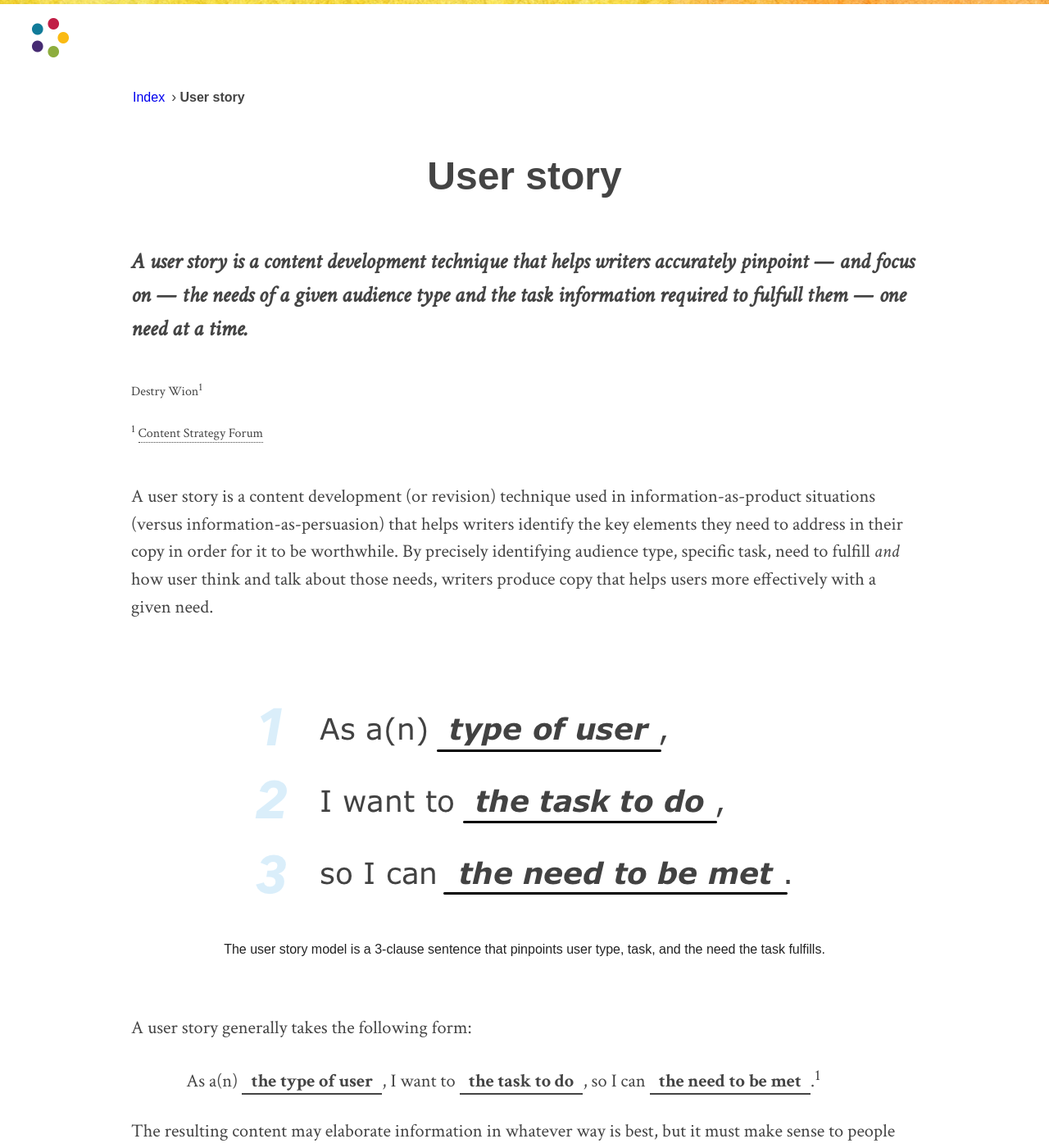
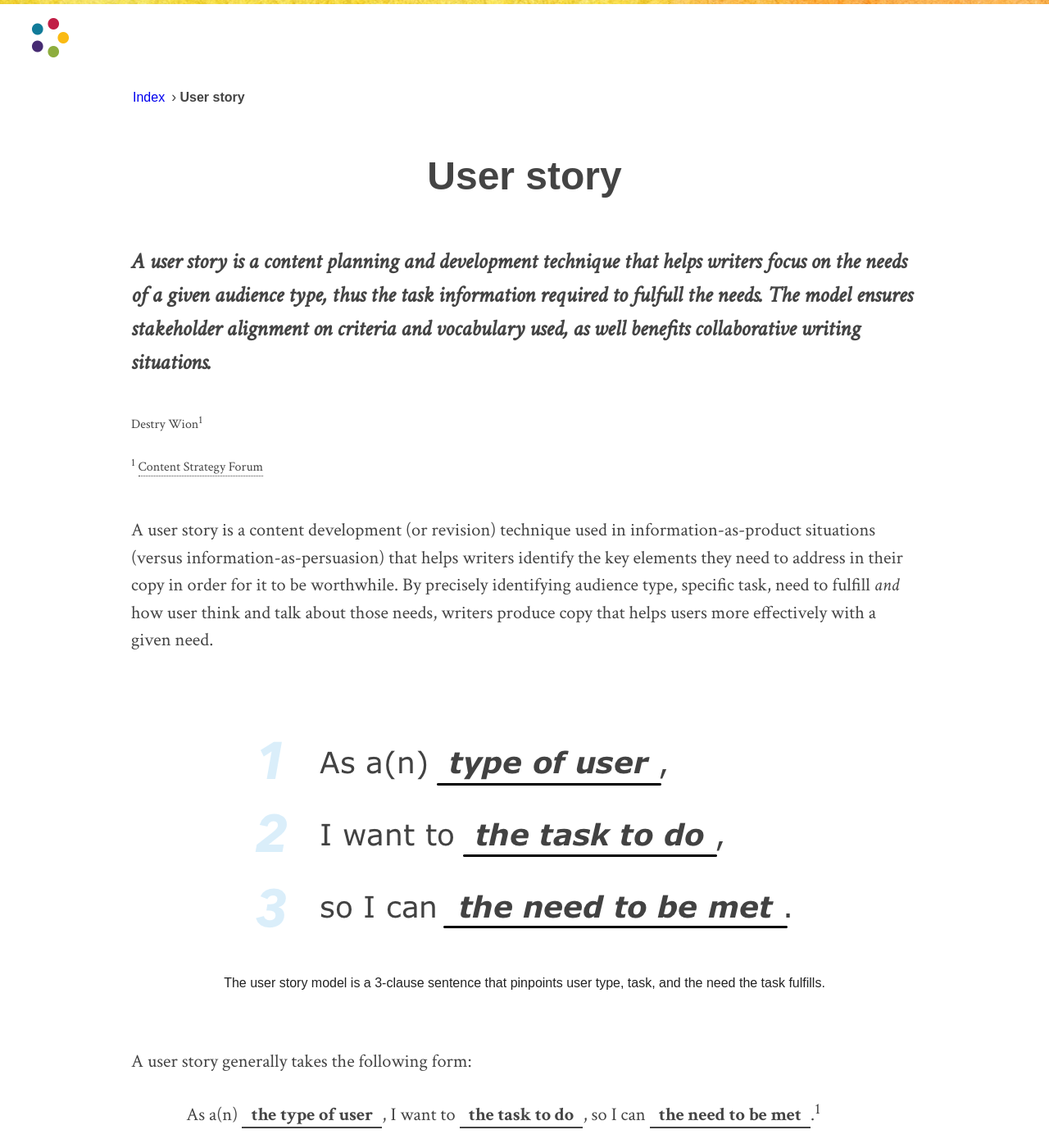
Before and after one commit to content-strategy-forum/csf-glossary, a Jekyll site: the page built from user-story.md, in a window 1280 px wide and 1400 px high. Shown: the whole window at 82% size. Built offline with Jekyll 4.4.1, drawn with Linux system fonts in a browser that asks for light colours; some web fonts are replaced; some of the changed text lies outside the part shown.

Commit message:
trying to isolate bug

```diff
--- a/user-story.md
+++ b/user-story.md
@@ -7,9 +7,9 @@
 category:
 tags: [writing, tactics]
 
-description: A user story is a content planning technique that helps writers produce copy in relation to user needs.
+description: A user story is a content development technique that helps writers produce copy in relation to user needs.
 
-summary: A user story is a content development technique that helps writers accurately pinpoint — and focus on — the needs of a given audience type and the task information required to fulfull them — one need at a time.
+summary: A user story is a content planning and development technique that helps writers focus on the needs of a given audience type, thus the task information required to fulfull the needs. The model ensures stakeholder alignment on criteria and vocabulary used, as well benefits collaborative writing situations.
 
 figname: fig-user-story
 figalt: The user story model.
@@ -47,9 +47,6 @@
 
 In addition to benefiting users, user stories help align stakeholders on the content development effort. The stories ensure:
 
-1. stakeholders agree on the story scenarios and criteria used in each one,
-2. collaborative efforts are not duplicated, and
-3. contributions from subject experts are acknowledged and respected.
 
 Subject experts may be protective of content they've already written, but which may need refactored under a revision effort. A user story model helps them see how their copy can be restructured against a logical pattern.
 
```
